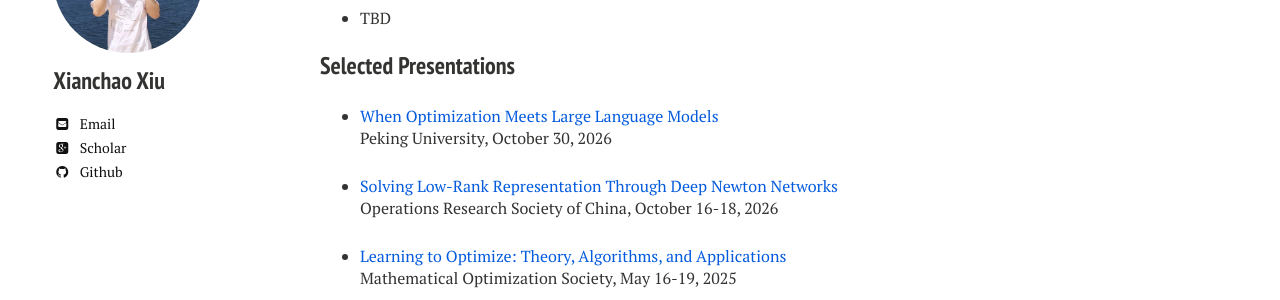
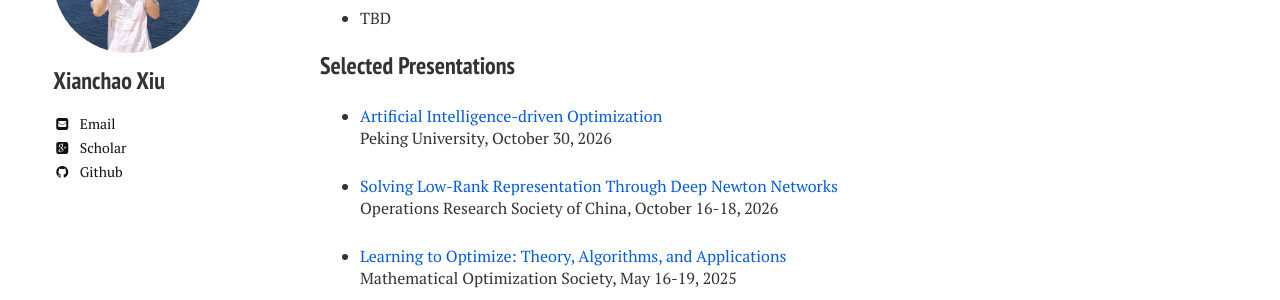
Before and after one commit to xianchaoxiu/xianchaoxiu.github.io, a Jekyll site: the page built from talks/index.md, in a window 1280 px wide. Shown: the part 169-469 px from the top of the page. Built offline with Jekyll 4.4.1, drawn with Linux system fonts in a browser that asks for light colours; nearby versions of some CDN libraries.

Commit message:
Update index.md

```diff
--- a/talks/index.md
+++ b/talks/index.md
@@ -14,7 +14,7 @@ share: false
 
 ### Selected Presentations
 
-* <a href="../talks/2026-PKU.pdf" class="textlink" target="_blank"> When Optimization Meets Large Language Models</a><br>
+* <a href="../talks/2026-PKU.pdf" class="textlink" target="_blank"> Artificial Intelligence-driven Optimization </a><br>
 Peking University, October 30, 2026
 
 * <a href="../talks/2026-ORSC.pdf" class="textlink" target="_blank"> Solving Low-Rank Representation Through Deep Newton Networks</a><br>
```
